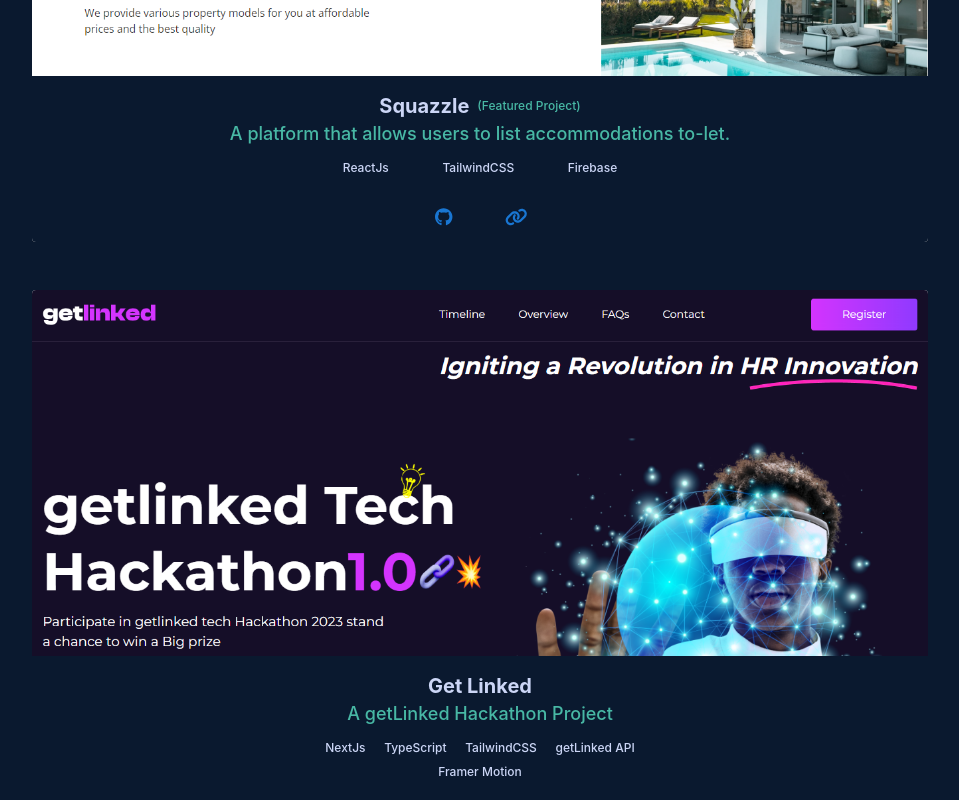
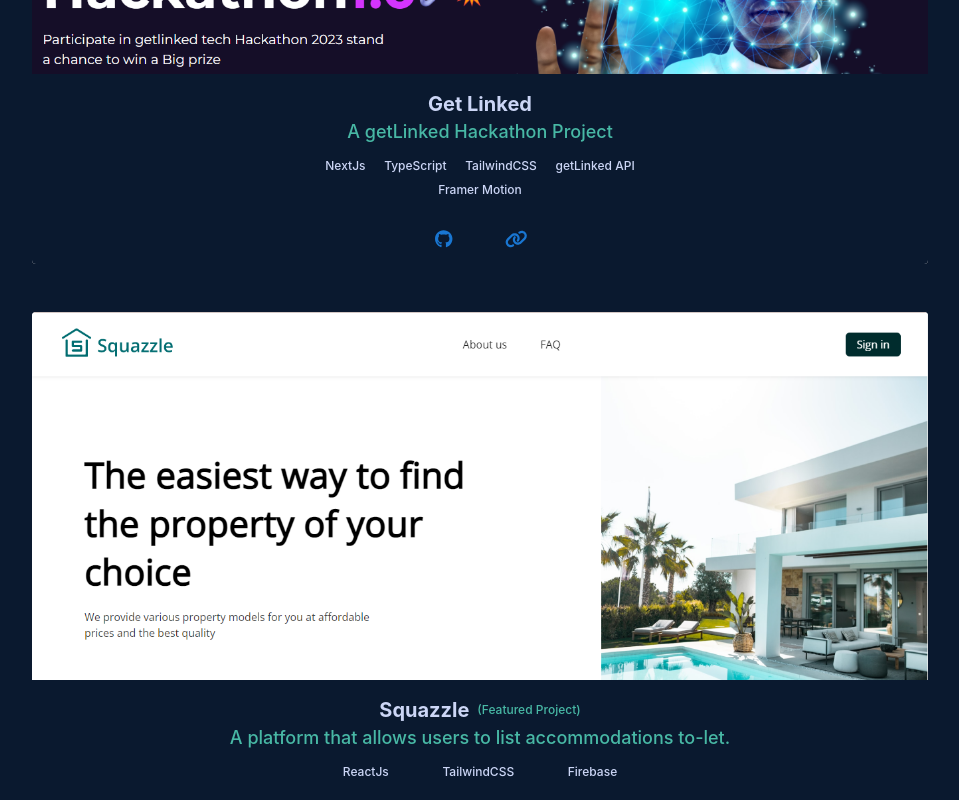
Before and after one commit to Omolaso/myPortfolio, a React (Create React App) app: page / in a window 1280 px wide. Shown: the part 2720-3520 px from the top of the page, without its empty margins (160-1119 px from the left). Built offline with nearby package versions, Linux system fonts and the light colour scheme.

Commit message:
adjusted projects

```diff
--- a/src/AllProjects.js
+++ b/src/AllProjects.js
@@ -19,17 +19,6 @@
 			featured: false,
 		},
 		{
-			name: "Squazzle",
-			description:
-				"A platform that allows users to list accommodations to-let.",
-			techUsed: ["ReactJs", "TailwindCSS", "Firebase"],
-			imgURL: `${squazzle}`,
-			repoURL:
-				"https://github.com/StuternHousemanship/SQUAZZLE-Frontend-Project-Team1.1/tree/main",
-			hostedURL: "https://squazzle-stutern.web.app/",
-			featured: true,
-		},
-		{
 			name: "Get Linked",
 			description: "A getLinked Hackathon Project",
 			techUsed: [
@@ -44,6 +33,18 @@
 			hostedURL: "https://get-linked-zeta.vercel.app/",
 			featured: false,
 		},
+		{
+			name: "Squazzle",
+			description:
+				"A platform that allows users to list accommodations to-let.",
+			techUsed: ["ReactJs", "TailwindCSS", "Firebase"],
+			imgURL: `${squazzle}`,
+			repoURL:
+				"https://github.com/StuternHousemanship/SQUAZZLE-Frontend-Project-Team1.1/tree/main",
+			hostedURL: "https://squazzle-stutern.web.app/",
+			featured: true,
+		},
+
 		{
 			name: "QR Code generator",
 			description:
```
